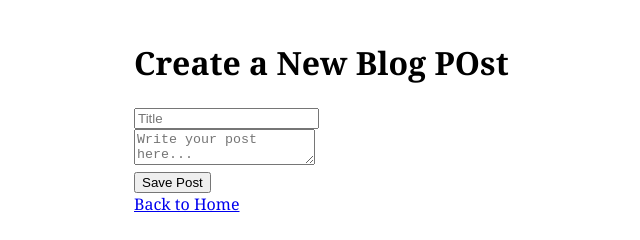
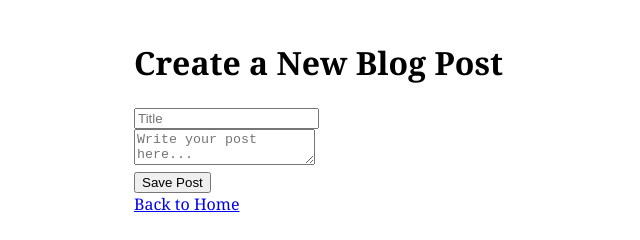
Before and after one commit to pbxcess/dynamic-blog-website, a plain HTML site: page new-post.html in a window 1280 px wide. Shown: the full height of the page, 106-746 px from the left. Drawn offline with Linux system fonts and the light colour scheme.

```diff
--- a/new-post.html
+++ b/new-post.html
@@ -7,7 +7,7 @@
     <link rel="stylesheet" href="styles.css" />
 </head>
 <body>
-    <h1>Create a New Blog POst</h1>
+    <h1>Create a New Blog Post</h1>
     <form id="postForm">
         <input type="text" id="title" placeholder="Title" required><br>
         <textarea id="content" placeholder="Write your post here..." required></textarea><br>
```
